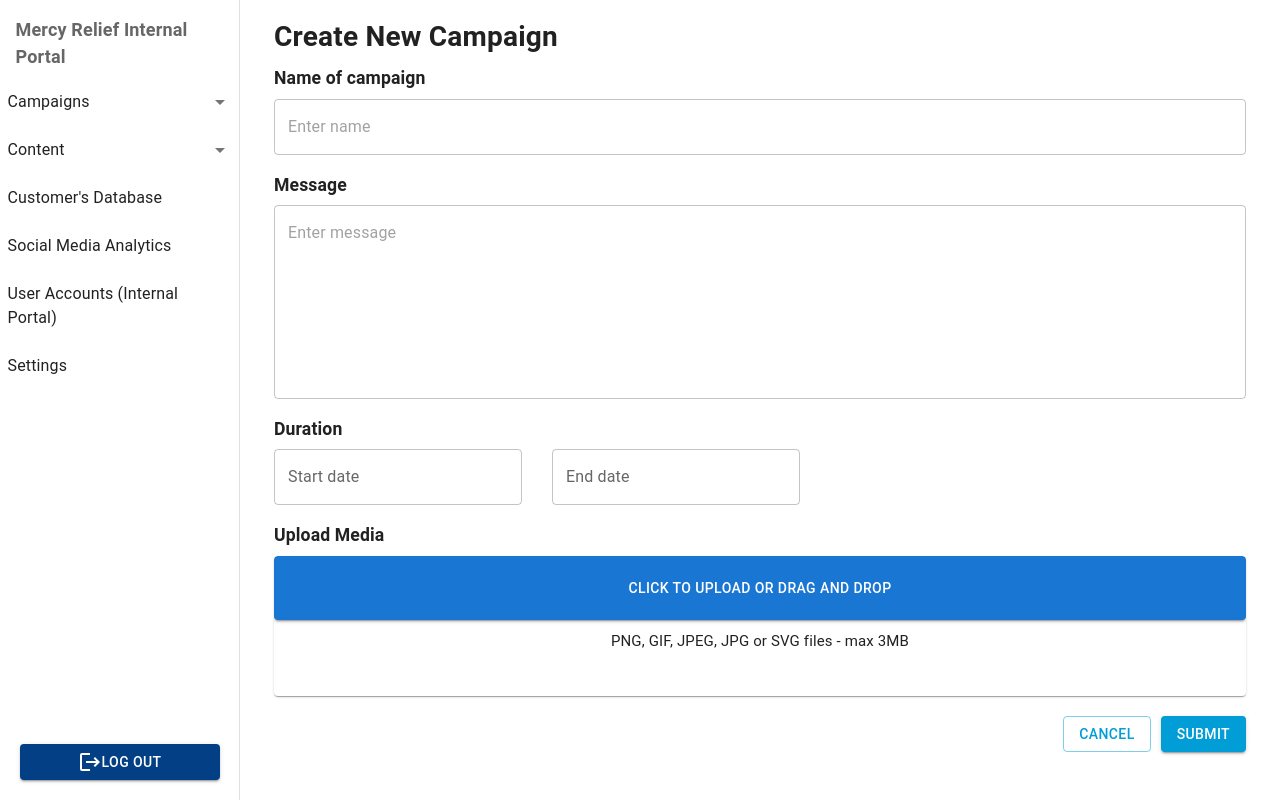
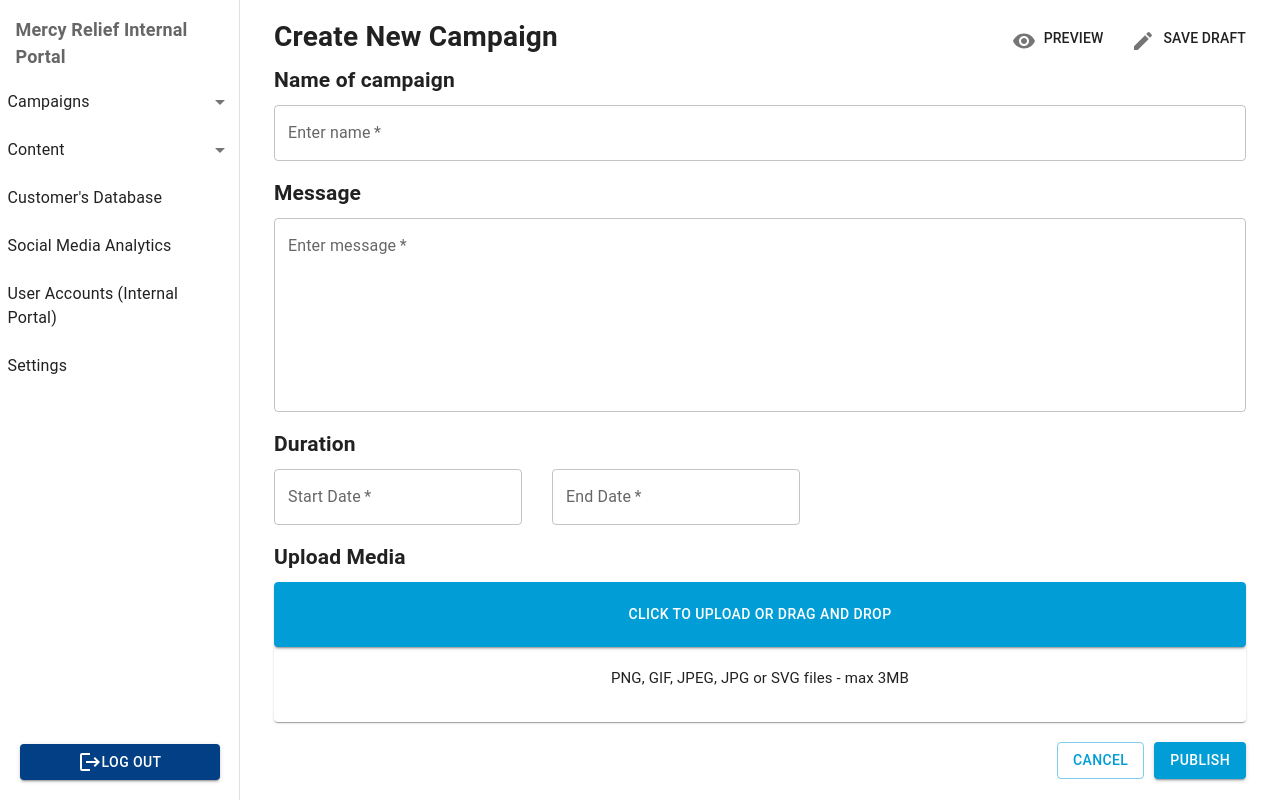
Before and after one commit to dsc-project-mr/mr-fe-internal, a Next.js app: page /campaign in a window 1280 px wide. Built offline with nearby package versions, Linux system fonts and the light colour scheme.

Commit message:
Restyle code

```diff
--- a/components/CreateNewCampaign/MultipleFileUploadField.tsx
+++ b/components/CreateNewCampaign/MultipleFileUploadField.tsx
@@ -4,8 +4,6 @@ import React, { useCallback, useEffect, useState } from 'react';
 import { FileError, FileRejection, useDropzone } from 'react-dropzone';
 import SingleFileUploadWithProgress from './SingleFileUploadWithProgress';
 import { UploadError } from './UploadError';
-
-import { createTheme, ThemeProvider } from '@mui/material/styles';
 
 let currentId = 0;
 
@@ -19,8 +17,6 @@ export interface UploadableFile {
   errors: FileError[];
   url?: string;
 }
-
-const theme = createTheme();
 
 const MultipleFileUploadField = ({ name }: { name: string }) => {
   const [_, __, helpers] = useField(name);
@@ -59,8 +55,7 @@ const MultipleFileUploadField = ({ name }: { name: string }) => {
   });
 
   return (
-    <ThemeProvider theme={theme}>
-        <React.Fragment>
+    <>
       <Grid item>
           <div {...getRootProps()}>
           <input {...getInputProps()} />
@@ -89,9 +84,7 @@ const MultipleFileUploadField = ({ name }: { name: string }) => {
           )}
           </Grid>
       ))}
-        </React.Fragment>
-    </ThemeProvider>
-
+    </>
   );
 }
 
@@ -106,7 +99,7 @@ const styledTypo = {
   justifyContent: 'center',
   alignItems: 'center',
   fontSize: '15px',
-  marginTop: '10px'
+  marginTop: '20px',
 }
 
 const styledButton = {
--- a/pages/campaign/index.tsx
+++ b/pages/campaign/index.tsx
@@ -1,10 +1,12 @@
 import * as React from 'react';
-import { TextField, Typography, Box, Grid, Button } from "@mui/material";
+import { TextField, Typography, Box, Grid, Button, IconButton, Stack } from "@mui/material";
 import { LocalizationProvider } from "@mui/x-date-pickers";
 import { AdapterDateFns } from '@mui/x-date-pickers/AdapterDateFns';
-import { DateTimePicker } from '@mui/x-date-pickers';
+import { DatePicker } from '@mui/x-date-pickers';
 import { useState } from "react";
 import UploadMedia from '../../components/CreateNewCampaign/UploadMedia';
+import VisibilityIcon from '@mui/icons-material/Visibility';
+import EditIcon from '@mui/icons-material/Edit';
 
 const CreateNewCampaign = () => {
     const [startDate, setStartDate] = useState(null)
@@ -12,87 +14,57 @@ const CreateNewCampaign = () => {
 
     return (
       <Box sx={styledMainBox}>
-        <Typography variant="h4" gutterBottom sx={styledCreateNewCampaign}>
-          Create New Campaign
-        </Typography>
-        <Typography variant="h6" gutterBottom sx={styledNameOfCampaign}>
-          Name of campaign
-        </Typography>
-        <TextField
-          id="outlined-basic"
-          variant="outlined"
-          placeholder="Enter name"
-        />
-        <Typography variant="h6" gutterBottom sx={styledh4}>
-          Message
-        </Typography>
-        <TextField
-          id="outlined-basic"
-          variant="outlined"
-          placeholder="Enter message"
-          multiline
-          rows={7}
-        />
-        <Typography variant="h6" gutterBottom sx={styledh4}>
-          Duration
-        </Typography>
-        <LocalizationProvider
-          dateAdapter={AdapterDateFns}
-          localeText={{ start: 'Start date', end: 'End date' }}
-        >
+        <Box sx={styledTitleBox}>
+          <Typography variant="h4" gutterBottom sx={styledCreateNewCampaign}> Create New Campaign </Typography>
+          <Box sx={styledPreviewBox}>
+            <Stack direction="row" sx={styledStack}>
+              <IconButton> <VisibilityIcon /> </IconButton>
+              <Typography sx={styledText} gutterBottom> PREVIEW</Typography>
+            </Stack>
+            <Stack direction="row" sx={styledStack}>
+              <IconButton> <EditIcon /> </IconButton>
+              <Typography sx={styledText} gutterBottom> SAVE DRAFT</Typography>
+            </Stack>
+          </Box>
+        </Box>
+
+        <Typography variant="h6" gutterBottom sx={styledNameOfCampaign}> Name of campaign </Typography>
+        <TextField id="outlined-required" variant="outlined" placeholder="Campaign name" required label="Enter name"/>
+        <Typography variant="h6" gutterBottom sx={styledh4}> Message </Typography>
+        <TextField id="outlined-required" variant="outlined" placeholder="Your message" required label="Enter message" multiline rows={7} />
+        <Typography variant="h6" gutterBottom sx={styledh4}> Duration </Typography>
+
+        <LocalizationProvider dateAdapter={AdapterDateFns}>
           <Box sx={styledDateBox}>
-            <DateTimePicker
-              renderInput={(props) => <TextField {...props} />}
-              label="Start date"
-              disablePast
-              value={startDate}
-              onChange={(newValue) => {
-                setStartDate(newValue)
-              }}
+            <DatePicker label="Start Date" value={startDate} disablePast
+              onChange={(newValue) => {setStartDate(newValue)}}
+              renderInput={(params) => <TextField {...params} required/>}
             />
-            <DateTimePicker
-              renderInput={(props) => <TextField {...props} />}
-              label="End date"
-              disablePast
-              value={endDate}
-              onChange={(newValue) => {
-                setEndDate(newValue)
-              }}
+            <DatePicker label="End Date" value={endDate} disablePast
+              onChange={(newValue) => {setEndDate(newValue)}}
+              renderInput={(params) => <TextField {...params} required/>}
             />
           </Box>
-          <Typography variant="h6" gutterBottom sx={styledh4}>
-            Upload Media
-          </Typography>
         </LocalizationProvider>
+
+
+        <Typography variant="h6" gutterBottom sx={styledh4}> Upload Media </Typography>
         <UploadMedia />
-        <Grid
-          container
-          direction="row"
-          justifyContent="flex-end"
-          alignItems="center"
-        >
+        <Grid container direction="row" justifyContent="flex-end" alignItems="center">
           <Grid item>
-            <Button
-              variant="outlined"
-              color="primary"
-              type="submit"
-              sx={styledButton}
-            >
+            <Button variant="outlined" color="primary" type="submit" sx={styledButton}>
               Cancel
             </Button>
-            <Button
-              variant="contained"
-              color="primary"
-              type="submit"
-              sx={styledButton}
-            >
-              Submit
+            <Button variant="contained" color="primary" type="submit" sx={styledButton}>
+              Publish
             </Button>
           </Grid>
         </Grid>
       </Box>
     )
   }
+
+
   export default CreateNewCampaign
 
   const styledMainBox = {
@@ -102,6 +74,29 @@ const CreateNewCampaign = () => {
     height: '100%',
     padding: '10px',
     backgroundColor: '',
+  }
+
+  const styledTitleBox = {
+    display: 'flex',
+    justifyContent: 'space-between',
+    alignItems: 'center',
+  }
+
+  const styledPreviewBox = {
+    display: 'flex',
+    gap: '20px',
+    paddingTop: '8px',
+  }
+
+  const styledText = {
+    fontSize: '14px',
+    fontWeight: '500',
+  }
+
+  const styledStack = {
+    display: 'flex',
+    alignItems: 'center',
+    justifyContent: 'center',
   }
 
   const styledCreateNewCampaign = {
@@ -115,10 +110,12 @@ const CreateNewCampaign = () => {
 
   const styledNameOfCampaign = {
     fontWeight: '700',
+    fontSize: '21px'
   }
 
   const styledh4 = {
     fontWeight: '700',
+    fontSize: '21px',
     marginTop: '1rem',
   }
 
```
Lines whose indentation alone changed are shown as unchanged.
